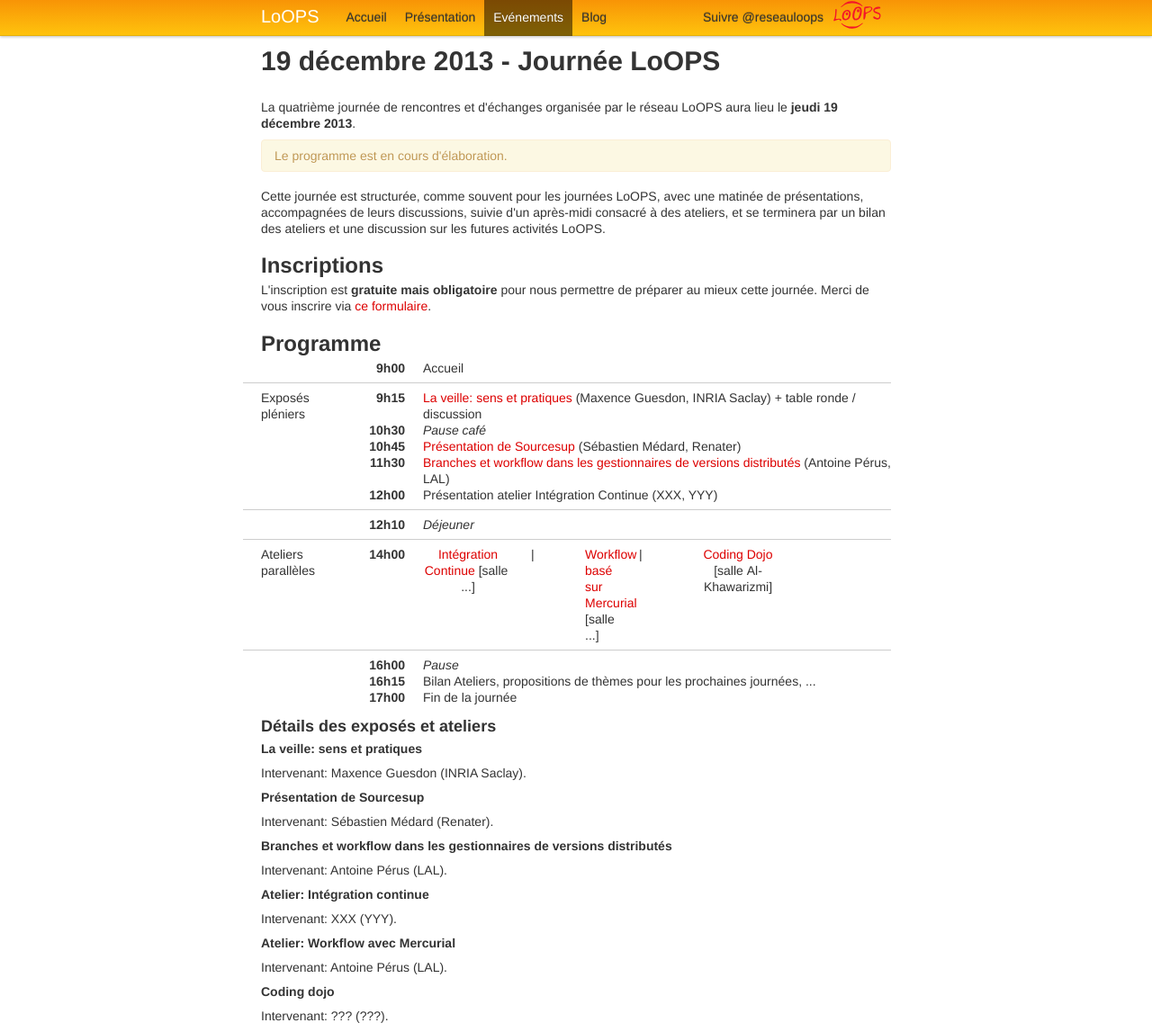
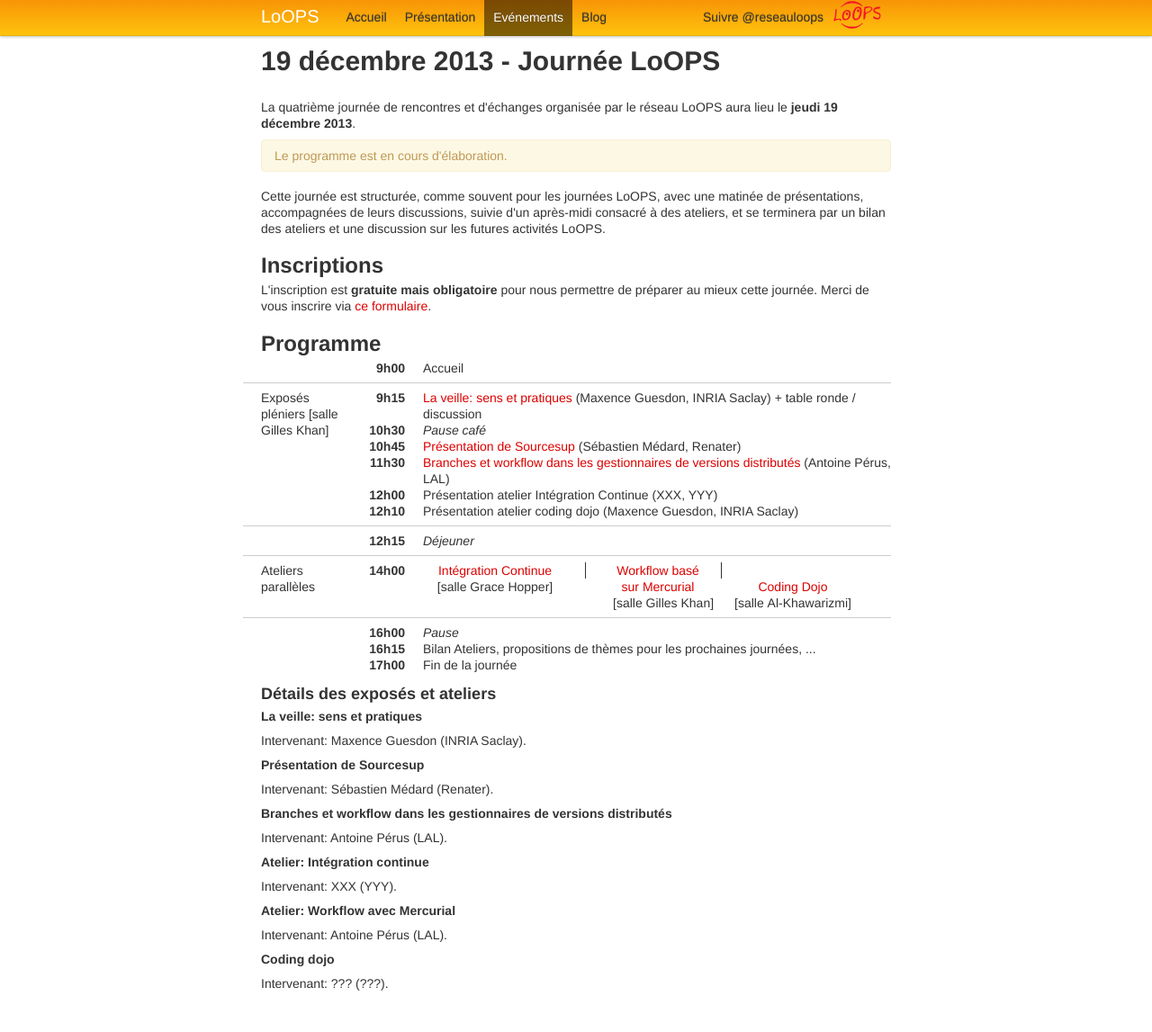
Before and after one commit to reseau-loops/reseau-loops.github.com, a Jekyll site: the page built from journee_2013_12.html, in a window 1280 px wide and 1147 px high. Shown: the whole window at 90% size. Built offline with Jekyll 4.4.1, drawn with Linux system fonts in a browser that asks for light colours; Markdown is read by kramdown in place of the engine named in the settings; comment, search, counter and statistics services are not loaded.

Commit message:
mise en page programm jloops4

```diff
--- a/journee_2013_12.html
+++ b/journee_2013_12.html
@@ -44,7 +44,7 @@ de préparer au mieux cette journée. Merci de vous inscrire via
 </div>
 
 <div class="row prog-section">
-  <div class="span2">Exposés pléniers</div>
+  <div class="span2">Exposés pléniers [salle Gilles Khan]</div>
   <div class="span10">
     <div class="row">
       <div class="span1 time">9h15</div>
@@ -70,11 +70,15 @@ de préparer au mieux cette journée. Merci de vous inscrire via
       <div class="span1 time">12h00</div>
       <div class="span9">Présentation atelier Intégration Continue (XXX, YYY)</div>
     </div>
+    <div class="row">
+      <div class="span1 time">12h10</div>
+      <div class="span9">Présentation atelier coding dojo (Maxence Guesdon, INRIA Saclay)</div>
+    </div>
   </div>
 </div>
 <div class="row prog-section">
 <div class="span2">&nbsp;</div>
-<div class="span1 time">12h10</div>
+<div class="span1 time">12h15</div>
 <div class="span9"><i>Déjeuner</i></div>
 </div>
 
@@ -83,11 +87,11 @@ de préparer au mieux cette journée. Merci de vous inscrire via
   <div class="span10">
     <div class="row">
       <div class="span1 time">14h00</div>
-      <div class="span2 prog-parallel"><a href="#ci">Intégration Continue</a> [salle&nbsp; ...]</div>
-      <div class="span1 prog-vert-">|</div>
-      <div class="span1 prog-paralle-"><a href="#hgworkflow">Workflow basé sur Mercurial</a> [salle&nbsp; ...]</div>
-      <div class="span1 prog-vert-">|</div>
-      <div class="span2 prog-parallel"><a href="#dojo">Coding Dojo</a> [salle&nbsp;Al-Khawarizmi]</div>
+      <div class="span3 prog-parallel"><a href="#ci">Intégration Continue</a> [salle&nbsp;Grace&nbsp;Hopper]</div>
+      <div class="span1 prog-vert-sep">&nbsp;</div>
+      <div class="span2 prog-parallel"><a href="#hgworkflow">Workflow basé sur Mercurial</a> [salle&nbsp;Gilles&nbsp;Khan]</div>
+      <div class="span1 prog-vert-sep">&nbsp;</div>
+      <div class="span3 prog-parallel"><a href="#dojo">Coding Dojo</a><br/> [salle&nbsp;Al-Khawarizmi]</div>
     </div>
   </div>
 </div>
--- a/style.css
+++ b/style.css
@@ -3577,8 +3577,20 @@ h1 {
   border-color: #cdcdcd;
   padding-bottom: 0.5em;
 }
+/*
+.prog-section div,
+.prog-section div * {
+  vertical-align: top ;
+  height: 100%;
+}
+*/
 .prog-parallel {
   text-align: center ;
+}
+.prog-vert-sep {
+  border-width: 0 0 0 1px;
+  border-style: solid ;
+  width: 10px;
 }
 *:target {
   background: yellow;
```
Also changed, not shown: less/mystyle.less (+11 -0 lines).
